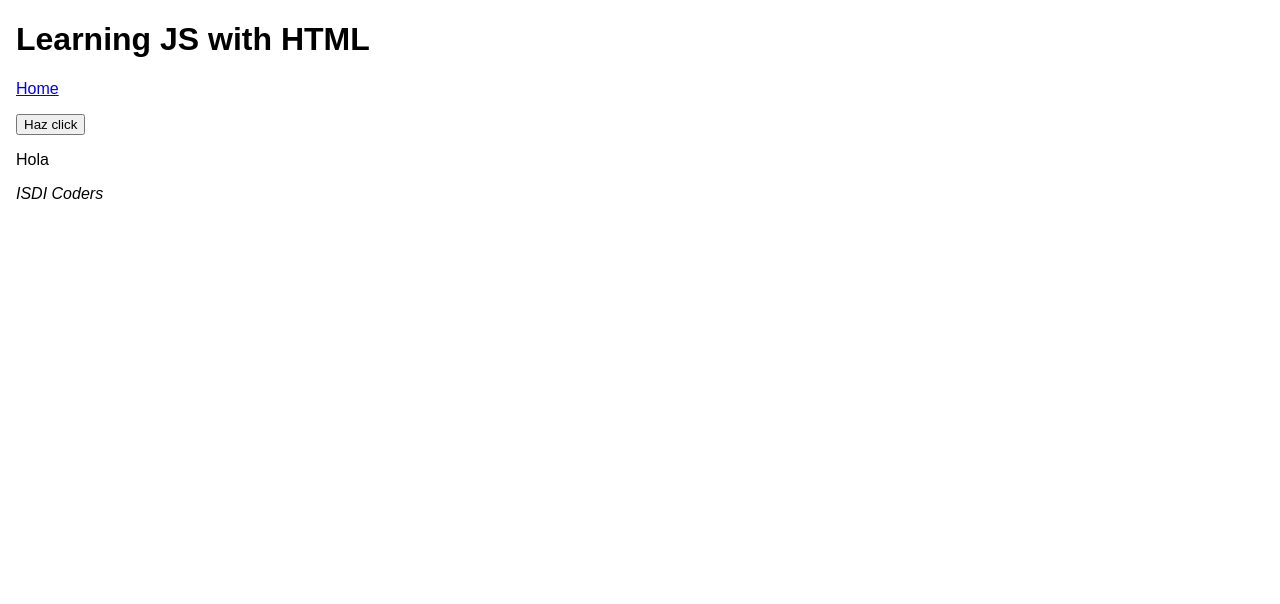
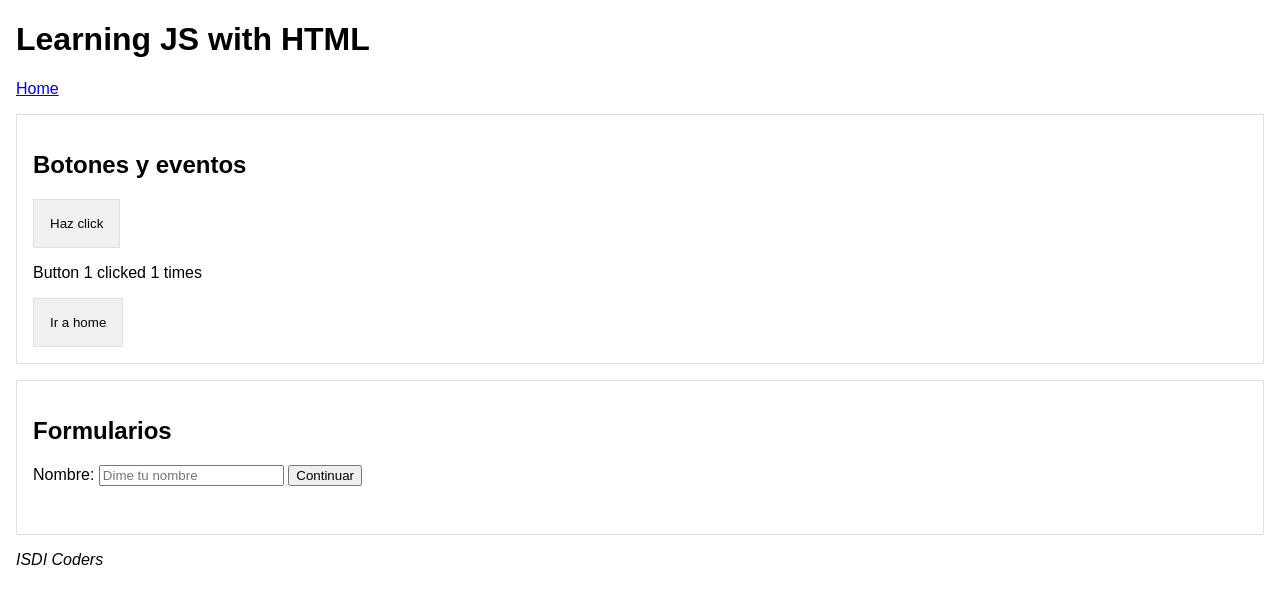
Before and after one commit to alce65/week0-24-01, a website: page web/user.html in a window 1280 px wide. Both pictures are taken after a click on the button "Haz click". Drawn offline with Linux system fonts and the light colour scheme.

Commit message:
Add samples with html forms

```diff
--- a/web/scripts/user.js
+++ b/web/scripts/user.js
@@ -1,7 +1,49 @@
 console.log('Loaded user.js');
 
-const buttonElement = document.querySelector('button');
+const function1 = () => {
+  const buttonElement1 = document.querySelector('button.b1');
+  const buttonElement2 = document.querySelector('button.b2');
+  const pElement = document.querySelector('.output');
 
-buttonElement.addEventListener('click', () => {
-  console.log('Button clicked');
-});
+  let count = 0;
+  buttonElement1.addEventListener('click', () => {
+    pElement.innerHTML = `Button 1 clicked ${++count} times`;
+  });
+
+  buttonElement2.addEventListener('click', () => {
+    console.log('Button 2 clicked');
+  });
+};
+
+const function2 = () => {
+  const onClick = (event) => {
+    let count = 0;
+    const pElement = document.querySelector('.output');
+    const classes = event.target.className;
+    if (classes.includes('b1')) {
+      pElement.innerHTML = `Button 1 clicked ${++count} times`;
+    } else if (classes.includes('b2')) {
+      let isOk = confirm('estás seguro?');
+      if (isOk) {
+        location.pathname = '/index.html';
+      }
+    }
+  };
+
+  const onSubmit = (event) => {
+    event.preventDefault();
+    const outputElement = document.querySelector('output');
+    const formElement = event.target;
+    console.dir(formElement.elements[0].value);
+    outputElement.value = `Hola, ${formElement.elements[0].value}, como estás?`;
+  };
+
+  const buttonElements = document.querySelectorAll('button.c1');
+  const formElement = document.querySelector('form');
+  buttonElements.forEach((buttonElement) => {
+    buttonElement.addEventListener('click', onClick);
+  });
+  formElement.addEventListener('submit', onSubmit);
+};
+
+function2();
--- a/web/styles/main.css
+++ b/web/styles/main.css
@@ -10,4 +10,22 @@ body {
 
 main {
   margin-block: 1rem;
+
+  section {
+    margin-block: 1rem;
+    border: solid 1px #e0e0e0;
+    padding: 1rem;
+
+    output {
+      display: block;
+      margin-block: 1rem;
+      font-weight: bold;
+    }
+  }
 }
+
+.c1 {
+  background-color: #f0f0f0;
+  border: 1px solid #e0e0e0;
+  padding: 1rem;
+}
--- a/web/user.html
+++ b/web/user.html
@@ -16,8 +16,26 @@
       </nav>
     </header>
     <main>
-      <button>Haz click</button>
-      <p>Hola</p>
+      <section>
+        <h2>Botones y eventos</h2>
+        <button class="b1 c1">Haz click</button>
+        <p class="output"></p>
+        <button class="b2 c1">Ir a home</button>
+      </section>
+      <section>
+        <h2>Formularios</h2>
+        <form>
+          <label>
+            Nombre:
+            <input type="text" placeholder="Dime tu nombre"
+              required minlength="2">
+          </label>
+          <button type="submit">
+            Continuar
+          </button>
+        </form>
+        <output></output>
+      </section>
     </main>
     <footer>
       <address>ISDI Coders</address>
```
